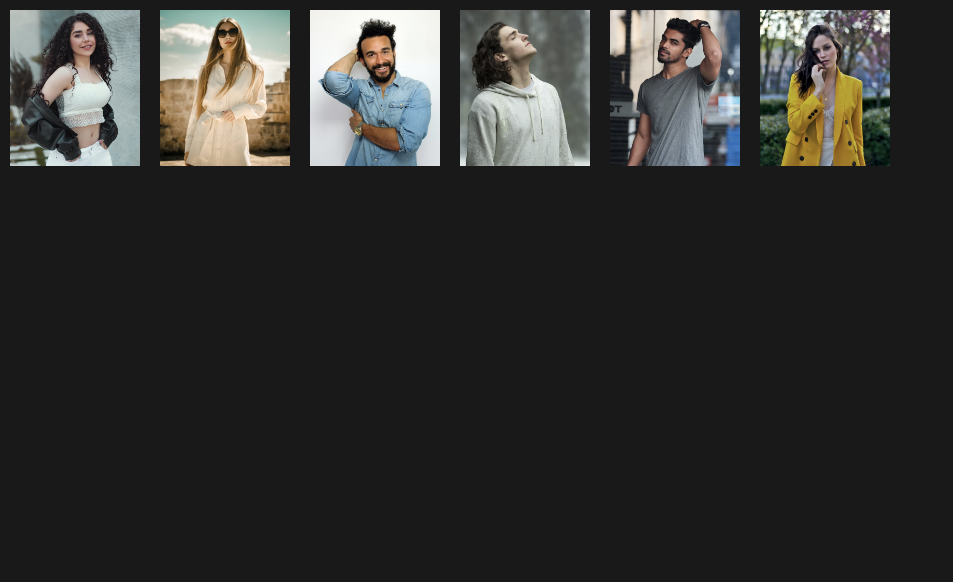
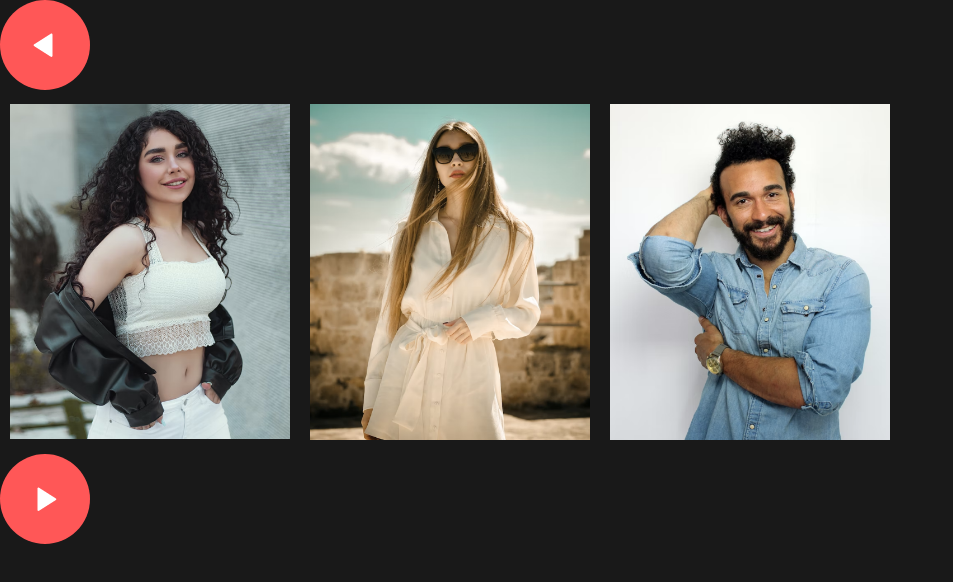
Before and after one commit to Mazharrais/Image-Gallery, a plain HTML site: page index.html in a window 1280 px wide. Shown: the whole page, without its empty margins (0-953 px from the left). Drawn offline with Linux system fonts and the light colour scheme.

Commit message:
add code

```diff
--- a/index.html
+++ b/index.html
@@ -7,6 +7,10 @@
     <link rel="stylesheet" href="style.css">
 </head>
 <body>
+
+      <div class="gallery-wrap">
+          <img src="images/back.png" id="backBtn">
+
           <div class="gallery">
             <div>
             <span><img src="images/image-1.png"></span>
@@ -22,6 +26,12 @@
 
             </div>
 
+          <img src="images/next.png" id="backBtn">
+
+      </div>
+
+
+
 
 
     <script src="app.js"></script>
--- a/style.css
+++ b/style.css
@@ -10,6 +10,7 @@ body{
 .gallery{
     width: 900px;
     display: flex;
+    overflow-x: scroll;
 }
 .gallery div{
  width: 100%;
@@ -17,7 +18,11 @@ body{
  grid-template-columns: auto auto auto;
  grid-gap: 20px;
  padding: 10px;
+ flex: none;
 }
 .gallery div img{
     width: 100%;
 }
+.gallery::-webkit-scrollbar{
+    display: none;
+}
```
Lines whose indentation alone changed are shown as unchanged.
